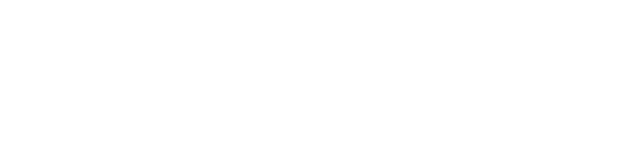
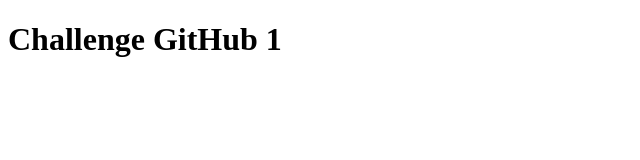
Before and after one commit to Nels18/githubChallenge1, a plain HTML site: page index.html in a window 1280 px wide. Shown: the whole page, without its empty margins (0-640 px from the left). Drawn offline with Linux system fonts and the light colour scheme.

Commit message:
Add h1 in the page

```diff
--- a/index.html
+++ b/index.html
@@ -7,6 +7,7 @@
     <title>Challenge GitHub 1</title>
 </head>
 <body>
+    <h1>Challenge GitHub 1</h1>
 
 </body>
 </html>
```
